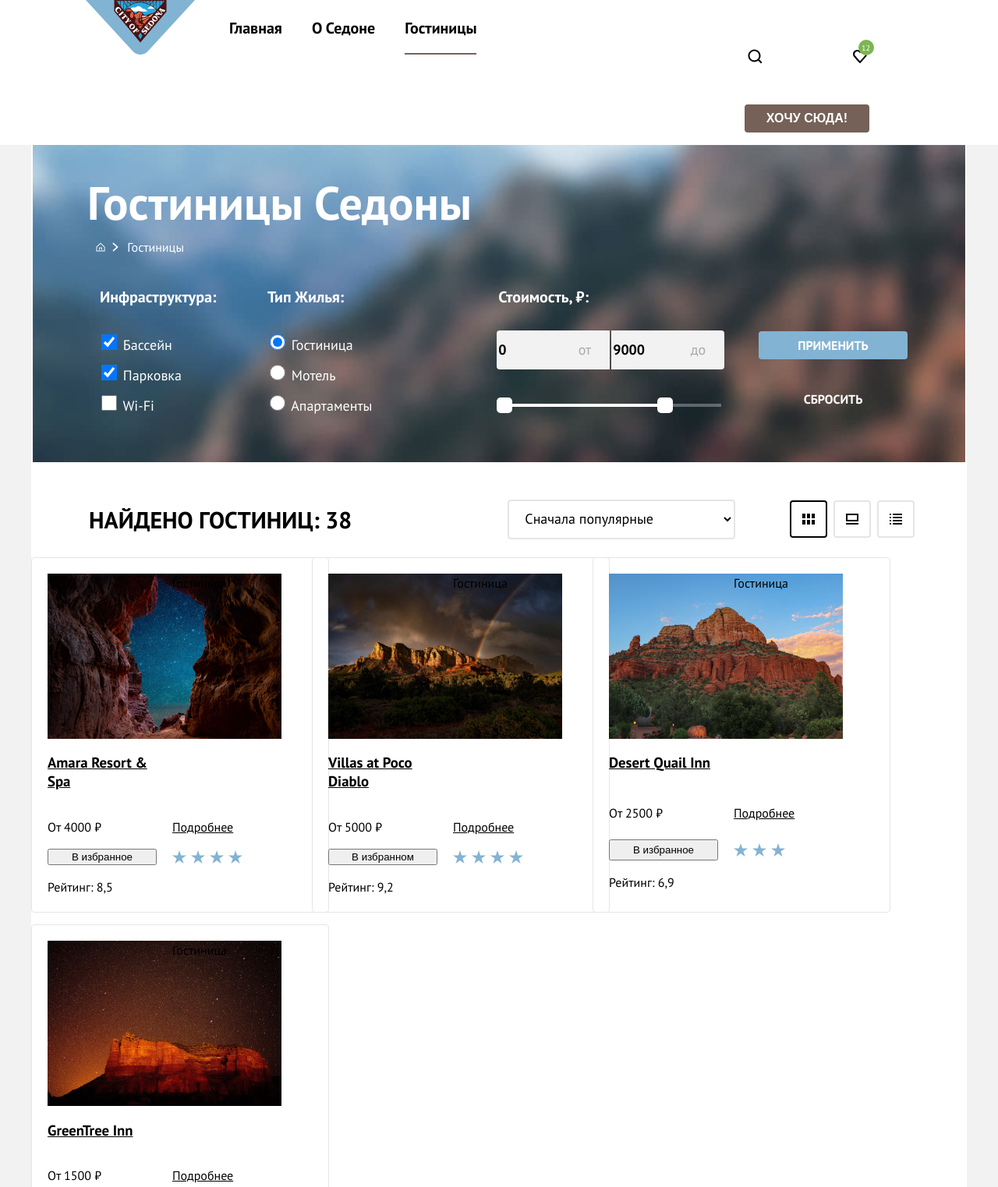
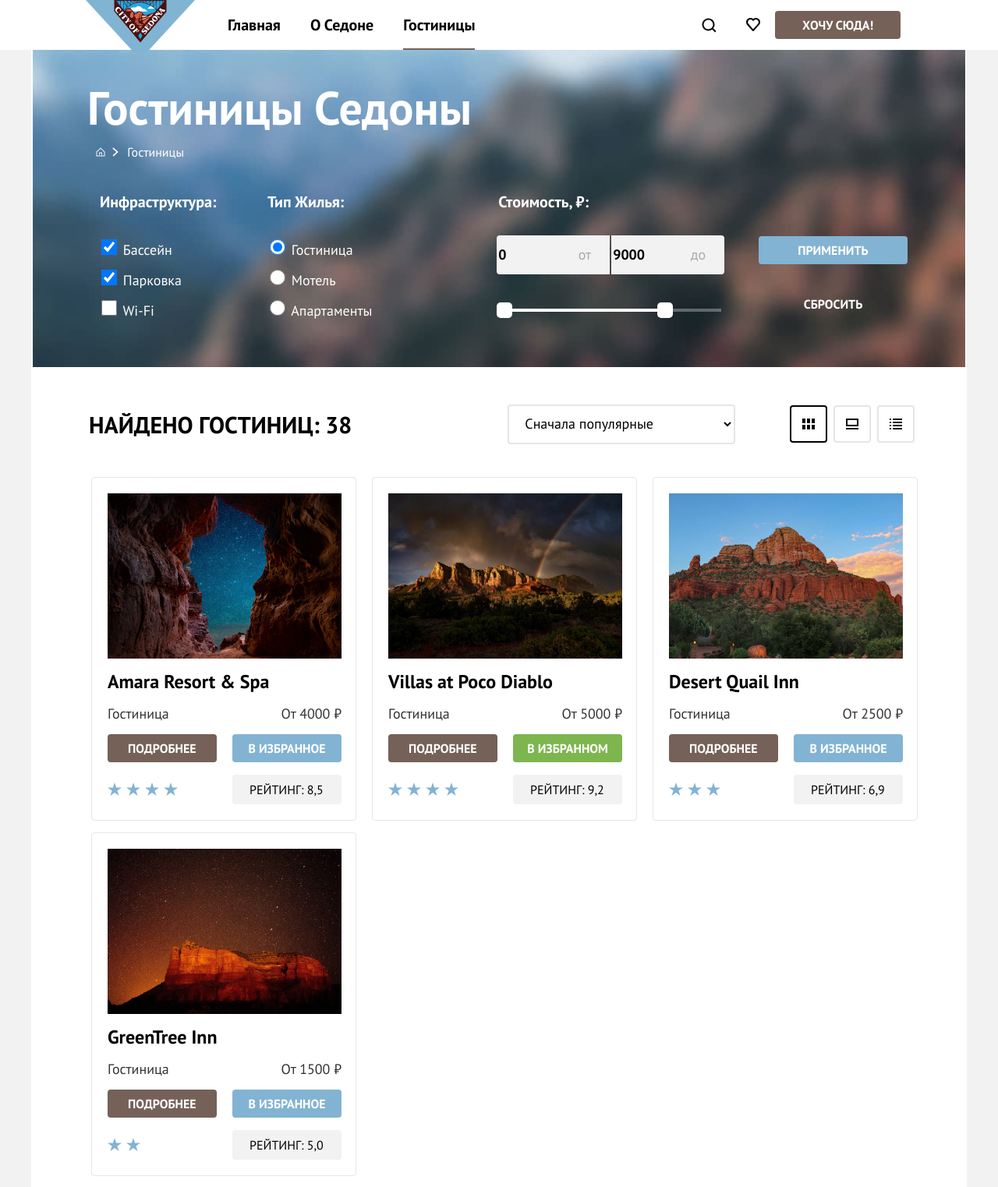
Before and after one commit to htmlacademy-htmlcss/787573-sedona-35, a plain HTML site: page catalog.html in a window 1280 px wide. Shown: the top 1523 px of the page at 78% size. Drawn offline with Linux system fonts and the light colour scheme.

Commit message:
исправляет шапку и карточки товара

```diff
--- a/catalog.html
+++ b/catalog.html
@@ -23,25 +23,23 @@
         <a class="navigation-link navigation-current" href="catalog.html">Гостиницы</a></li>
     </ul>
     <ul class="navigation-user">
-      <li class="navigation-item">
+      <li class="navigation-item-user">
         <a class="navigation-link" href=#>
               <span class="visually-hidden">
                 Поиск
               </span>
-          <svg width="44" height="64" viewBox="0 0 44 64" fill="none" xmlns="http://www.w3.org/2000/svg">
-            <path d="M31.5 40.0083L27.8 36.3287C28.8 35.0359 29.5 33.3453 29.5 31.4558C29.5 27.0801 25.9 23.5 21.5 23.5C17.1 23.5 13.5 27.1796 13.5 31.5552C13.5 35.9309 17.1 39.511 21.5 39.511C23.3 39.511 25 38.9144 26.4 37.8204L30.1 41.5L31.5 40.0083ZM21.5 37.5221C18.2 37.5221 15.5 34.837 15.5 31.5552C15.5 28.2735 18.2 25.5884 21.5 25.5884C24.8 25.5884 27.5 28.2735 27.5 31.5552C27.5 34.837 24.8 37.5221 21.5 37.5221Z" fill="black"/>
+          <svg width="20" height="20" viewBox="0 0 20 20" fill="none" xmlns="http://www.w3.org/2000/svg">
+            <path d="M19.5 18.0083L15.8 14.3287C16.8 13.0359 17.5 11.3453 17.5 9.4558C17.5 5.08011 13.9 1.5 9.5 1.5C5.1 1.5 1.5 5.17956 1.5 9.55525C1.5 13.9309 5.1 17.511 9.5 17.511C11.3 17.511 13 16.9144 14.4 15.8204L18.1 19.5L19.5 18.0083ZM9.5 15.5221C6.2 15.5221 3.5 12.837 3.5 9.55525C3.5 6.27348 6.2 3.5884 9.5 3.5884C12.8 3.5884 15.5 6.27348 15.5 9.55525C15.5 12.837 12.8 15.5221 9.5 15.5221Z" fill="black"/>
           </svg>
         </a>
       </li>
-      <li class="navigation-item">
+      <li class="navigation-item-user">
         <a class="navigation-link" href=#>
               <span class="visually-hidden">
                 Избранное
               </span>
-          <svg width="44" height="64" viewBox="0 0 44 64" fill="none" xmlns="http://www.w3.org/2000/svg">
-            <path d="M21.9 41C21.6 41 21.3 40.9 21.1 40.6C15.7 34.5 14.4 33.1 14.1 32.7C13.4 31.8 13 30.6 13 29.4C13 26.4 15.4 24 18.5 24C19.8 24 21 24.5 22 25.3C23 24.5 24.3 24 25.5 24C28.5 24 31 26.4 31 29.4C31 30.7 30.5 31.9 29.7 32.8L22.7 40.7C22.5 40.9 22.3 41 21.9 41ZM15.9 31.5C16.2 31.9 19.4 35.5 22 38.4L28.2 31.4C28.7 30.9 28.9 30.2 28.9 29.4C28.9 27.6 27.4 26.1 25.6 26.1C24.6 26.1 23.6 26.6 22.9 27.4C22.6 27.7 22.3 27.8 22 27.8C21.7 27.8 21.4 27.6 21.2 27.4C20.5 26.6 19.5 26.1 18.5 26.1C16.7 26.1 15.2 27.6 15.2 29.4C15.1 30.3 15.5 31 15.9 31.5C15.8 31.5 15.8 31.5 15.9 31.5Z" fill="black"/>
-            <rect x="20" y="11" width="20" height="20" rx="10" fill="#7DB54F"/>
-            <path d="M25.1308 24.26H26.5308V19.42L26.6308 18.83L26.2308 19.3L25.1308 20.09L24.7508 19.58L26.9508 17.88H27.3108V24.26H28.6808V25H25.1308V24.26ZM33.96 19.59C33.96 19.9433 33.8933 20.3067 33.76 20.68C33.6333 21.0467 33.4633 21.4167 33.25 21.79C33.0433 22.1633 32.81 22.53 32.55 22.89C32.29 23.2433 32.03 23.58 31.77 23.9L31.28 24.33V24.37L31.92 24.26H34.1V25H30.12V24.71C30.2667 24.5567 30.4433 24.3667 30.65 24.14C30.8567 23.9133 31.07 23.6633 31.29 23.39C31.5167 23.11 31.7367 22.8167 31.95 22.51C32.17 22.1967 32.3667 21.88 32.54 21.56C32.72 21.24 32.8633 20.9233 32.97 20.61C33.0767 20.2967 33.13 20 33.13 19.72C33.13 19.3933 33.0367 19.1233 32.85 18.91C32.6633 18.69 32.38 18.58 32 18.58C31.7467 18.58 31.5 18.6333 31.26 18.74C31.02 18.84 30.8133 18.9567 30.64 19.09L30.31 18.52C30.5433 18.32 30.82 18.1633 31.14 18.05C31.46 17.9367 31.8033 17.88 32.17 17.88C32.4567 17.88 32.71 17.9233 32.93 18.01C33.15 18.09 33.3367 18.2067 33.49 18.36C33.6433 18.5133 33.76 18.6967 33.84 18.91C33.92 19.1167 33.96 19.3433 33.96 19.59Z" fill="white"/>
+          <svg width="18" height="17" viewBox="0 0 18 17" fill="none" xmlns="http://www.w3.org/2000/svg">
+            <path d="M8.9 17C8.6 17 8.3 16.9 8.1 16.6C2.7 10.5 1.4 9.1 1.1 8.7C0.4 7.8 0 6.6 0 5.4C0 2.4 2.4 0 5.5 0C6.8 0 8 0.5 9 1.3C10 0.5 11.3 0 12.5 0C15.5 0 18 2.4 18 5.4C18 6.7 17.5 7.9 16.7 8.8L9.7 16.7C9.5 16.9 9.3 17 8.9 17ZM2.9 7.5C3.2 7.9 6.4 11.5 9 14.4L15.2 7.4C15.7 6.9 15.9 6.2 15.9 5.4C15.9 3.6 14.4 2.1 12.6 2.1C11.6 2.1 10.6 2.6 9.9 3.4C9.6 3.7 9.3 3.8 9 3.8C8.7 3.8 8.4 3.6 8.2 3.4C7.5 2.6 6.5 2.1 5.5 2.1C3.7 2.1 2.2 3.6 2.2 5.4C2.1 6.3 2.5 7 2.9 7.5C2.8 7.5 2.8 7.5 2.9 7.5Z" fill="black"/>
           </svg>
         </a>
       </li>
@@ -262,7 +260,7 @@
                   </a>
                 </li>
                 <li class="pagination-item">
-                  <a class="pagination-link" href="#!">
+                  <a class="pagination-link pagination-dots" href="#!">
                     ...
                   </a>
                 </li>
--- a/styles/styles.css
+++ b/styles/styles.css
@@ -56,7 +56,7 @@
 }
 
 .main-header-logo {
-position: relative;
+position: absolute;
 }
 
 .navigation {
@@ -76,7 +76,7 @@
   width: 507px;
   flex-wrap: wrap;
   justify-content: flex-start;
-  margin: 0 0 0 25px;
+  margin: 20px 0 0 163px;
   padding: 0;
 }
 
@@ -84,9 +84,13 @@
   display: flex;
   flex-wrap: wrap;
   justify-content: space-around;
-  max-width: 270px;
-  margin-left: auto;
+  max-width: 280px;
   padding: 0;
+  margin: 14px 0 0 100px;
+}
+
+.navigation-item-user {
+  margin-top: 8px;
 }
 
 .navigation-link-count {
@@ -106,8 +110,9 @@
 }
 
 .navigation-button {
-  width: 160px;
+  padding: 8px 35px;
   min-height: 36px;
+  font-family: "PT Sans";
   color: #ffffff;
   background: #756157;
   border-radius: 4px;
@@ -120,7 +125,7 @@
 
 .navigation-link {
   display: block;
-  padding: 24px 19px;
+  padding: 0 19px;
   color: inherit;
   background: #ffffff;
   font-weight: 700;
@@ -132,7 +137,7 @@
   content: "";
   display: block;
   border-bottom: 2px solid #756257;
-  margin-top: 20px;
+  margin-top: 18px;
   margin-bottom: -20px;
 }
 
@@ -424,12 +429,10 @@
 }
 
 .newsletter-email {
-  padding: 0 20px;
+  padding: 0 154px 0 20px;
   font-weight: 400;
   font-size: 18px;
   line-height: 24px;
-
-  width: 452px;
   min-height: 52px;
   background: #F2F2F2;
   border-radius: 4px 0 0 4px;
@@ -440,11 +443,12 @@
   margin: 0 auto;
 }
 .newsletter-button {
+
   min-height: 52px;
-  padding: 8px 50px;
+  padding: 8px 40px;
   background: #82B3D3;
   border-radius: 0 4px 4px 0;
-
+  font-family: "PT Sans";
   font-weight: 700;
   font-size: 20px;
   line-height: 36px;
@@ -550,9 +554,6 @@
 color: #FFFFFF;
   text-decoration: none;
 }
-
-
-
 
 .catalog-filters-group {
   padding: 0;
@@ -752,9 +753,6 @@
 }
 
 
-
-
-
 .catalog-filter-item {
   font-weight: 400;
   font-size: 18px;
@@ -891,20 +889,89 @@
   row-gap: 15px;
   border-bottom: 1px solid #e6e6e6;
   margin: 0 0 40px 0;
-  padding: 0 0 40px 0;
+  padding: 19px 77px;
 }
 
 .hotel-card {
   display: grid;
-  width: 340px;
   padding: 20px;
   grid-template-columns: 140px 140px;
+  grid-template-rows: 212px auto auto auto;
   column-gap: 20px;
   row-gap: 16px;
   border-color: #e6e6e6;
   border-width: 1px;
   border-radius: 4px;
   border-style: solid;
+}
+
+.hotel-card-link {
+  grid-column: 1 /3;
+  grid-row: 1 / 3;
+  text-decoration: none;
+}
+
+.hotel-card-title {
+  font-weight: 700;
+  font-size: 24px;
+  line-height: 28px;
+  color: #000000;
+  margin: 0;
+
+}
+
+.hotel-type {
+  font-weight: 400;
+  font-size: 18px;
+  line-height: 21px;
+  color: #333333;
+}
+
+.hotel-price {
+  font-weight: 400;
+  font-size: 18px;
+  line-height: 21px;
+  color: #333333;
+  text-align: end;
+}
+
+.button-more,
+.button-favorite,
+.button-in-favorite{
+  font-family: "PT Sans";
+  font-weight: 700;
+  font-size: 16px;
+  line-height: 20px;
+  text-transform: uppercase;
+  text-decoration: none;
+  color: #ffffff;
+  background-color: #756157;
+  border-radius: 4px;
+  padding: 8px 26px;
+}
+
+.button-favorite {
+  padding: 8px 8px;
+  border: 0;
+  background-color: #82B3D3;
+}
+
+.button-in-favorite {
+  color: #ffffff;
+  background-color: #7db54f;
+  padding: 8px 8px;
+  border: 0;
+  border-radius: 4px;
+}
+
+.rating {
+  font-weight: 400;
+  font-size: 16px;
+  line-height: 20px;
+  text-transform: uppercase;
+  background-color: #f2f2f2;
+  border-radius: 4px;
+  padding: 9px 22px;
 }
 
 .hotel-card-img {
@@ -961,6 +1028,7 @@
 .pagination-list {
   display: flex;
   flex-wrap: wrap;
+  margin: 60px 0 0 35px;
 }
 
 .pagination-link {
@@ -994,11 +1062,20 @@
   background-color: #f2f2f2;
 }
 
+.pagination-dots,
+.pagination-dots:link,
+.pagination-dots:active,
+.pagination-dots:hover,
+.pagination-dots:focus {
+  color: #000000;
+  background-color: #ffffff;
+}
+
 .newsletter-alter-catalog {
   background-color: #ffffff;
   display: flex;
   flex-direction: column;
-  margin-top: 145px;
+  margin-top: 130px;
   padding-bottom: 100px;
 }
 
```
Also changed, not shown: index.html (+7 -9 lines), images/Избранное.svg, images/Поиск.svg, images/Цифра.svg (added).
